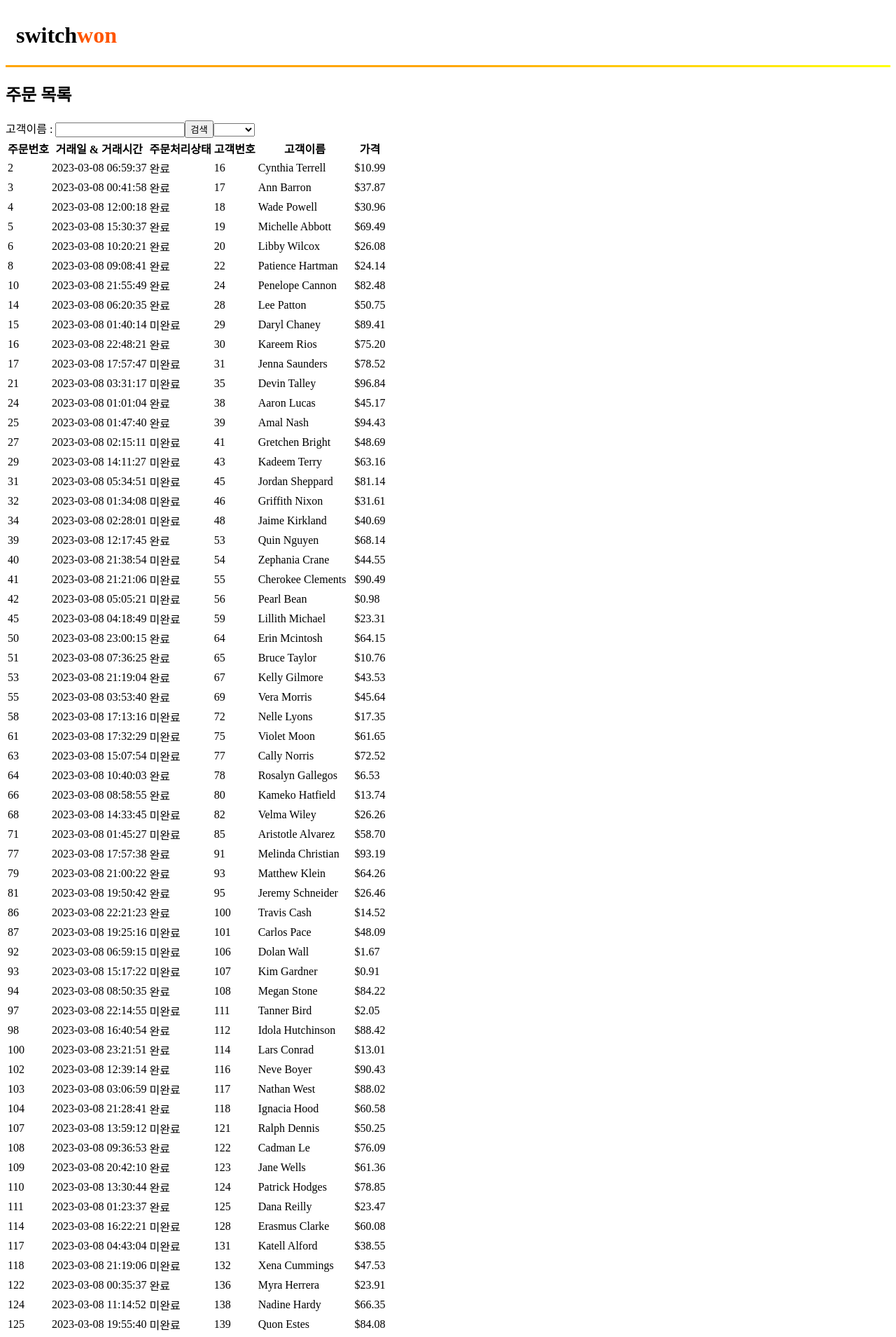
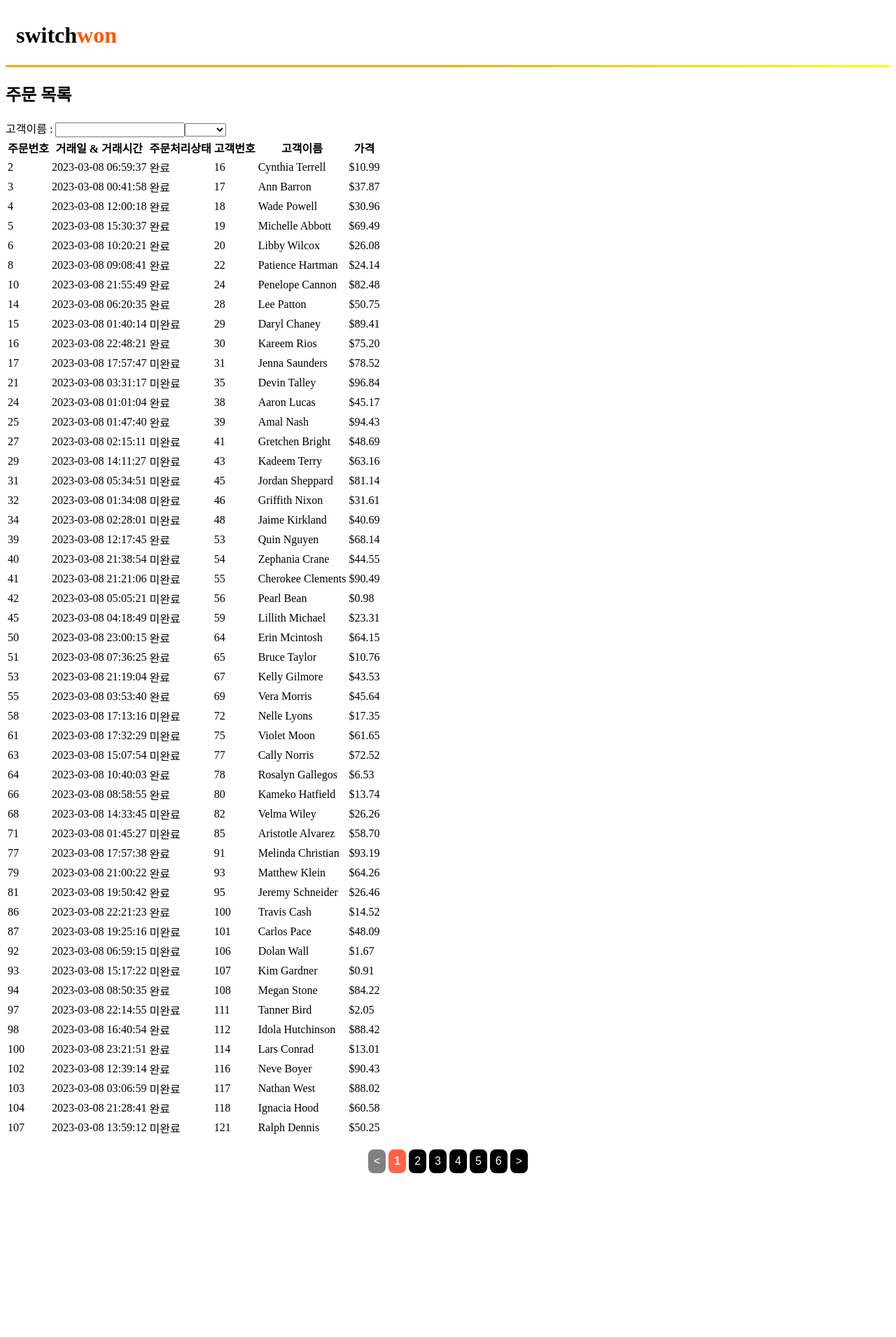
Before and after one commit to wanted-pre-7/pre-onboarding-9th-4-7, a React (Vite) app: page /orderlist in a window 1280 px wide. Shown: the top 1910 px of the page at 70% size. After the commit the page ends 1692 px from the top, so only its background shows below. Built offline with nearby package versions, Linux system fonts and the light colour scheme.

Commit message:
feat[#3]: 페이지네이션 기능 구현

```diff
--- a/src/api/axios.ts
+++ b/src/api/axios.ts
@@ -1,18 +1,21 @@
 import type { QueryFunctionContext } from "@tanstack/react-query";
 import type { AxiosResponse } from "axios";
-import type { dataResponse } from "../types";
+import type { IDataResponse, IResponse } from "../types";
+import { getEndNumber, getStartNumber } from "../utils/pageUtil";
 import axiosInstance from "./instance";
 
 export const getData = async ({
   queryKey,
-}: QueryFunctionContext): Promise<dataResponse[]> => {
-  const [_, status, customer_name] = queryKey;
+}: QueryFunctionContext): Promise<IResponse> => {
+  const [_, status, customer_name, page] = queryKey;
 
   const today = "2023-03-08";
 
-  const { data }: AxiosResponse<dataResponse[]> = await axiosInstance.get("");
+  const { data }: AxiosResponse<IDataResponse[]> = await axiosInstance.get("");
 
-  return data.filter((item) => {
+  const startPageNumber = getStartNumber(typeof page === "string" ? page : "1");
+
+  const filterData = data.filter((item) => {
     return (
       item.transaction_time.split(" ")[0] === today &&
       (status ? item.status + "" == status : true) &&
@@ -21,4 +24,9 @@ export const getData = async ({
         : true)
     );
   });
+
+  return {
+    data: filterData.slice(startPageNumber, getEndNumber(startPageNumber)),
+    total: filterData.length,
+  };
 };
--- a/src/components/orderlist/OrderFilters.tsx
+++ b/src/components/orderlist/OrderFilters.tsx
@@ -1,27 +1,32 @@
-import { useRef } from "react";
-
 const OrderFilters = ({
+  status,
+  customer_name,
   updateStatus,
   updateCustomerName,
 }: {
+  status: string | null;
+  customer_name: string | null;
   updateStatus: (value: string) => void;
   updateCustomerName: (value: string) => void;
 }) => {
-  const custonmerNameRef = useRef<HTMLInputElement>(null);
-
   const handleChangeSelect = (e: React.ChangeEvent<HTMLSelectElement>) => {
     updateStatus(e.target.value);
   };
-  const handleClickButton = () => {
-    updateCustomerName(
-      custonmerNameRef.current?.value ? custonmerNameRef.current?.value : "",
-    );
+  const handleChangeInput = (e: React.ChangeEvent<HTMLInputElement>) => {
+    updateCustomerName(e.target.value);
   };
   return (
     <div>
-      고객이름 : <input ref={custonmerNameRef} />
-      <button onClick={handleClickButton}>검색</button>
-      <select className="w150" onChange={handleChangeSelect}>
+      고객이름 :{" "}
+      <input
+        onChange={handleChangeInput}
+        defaultValue={customer_name ? customer_name : ""}
+      />
+      <select
+        className="w150"
+        onChange={handleChangeSelect}
+        value={status ? status : ""}
+      >
         <option value=""></option>
         <option value="true">완료</option>
         <option value="false">미완료</option>
--- a/src/components/orderlist/OrderTable.tsx
+++ b/src/components/orderlist/OrderTable.tsx
@@ -1,6 +1,6 @@
-import type { dataResponse } from "../../types";
+import type { IDataResponse } from "../../types";
 
-const OrderTable = ({ data }: { data: dataResponse[] }) => {
+const OrderTable = ({ data }: { data: IDataResponse[] }) => {
   return (
     <div>
       <table>
--- /dev/null
+++ b/src/components/orderlist/Pagination.tsx
@@ -0,0 +1,80 @@
+import styled from "styled-components";
+import { getNumPages } from "../../utils/pageUtil";
+
+const Pagination = ({
+  total,
+  page,
+  setPage,
+}: {
+  total: number;
+  page: string;
+  setPage: (value: string) => void;
+}) => {
+  const numPages = getNumPages(total);
+
+  return (
+    <>
+      <Nav>
+        <Button
+          onClick={() => setPage(String(Number(page) - 2))}
+          disabled={page === "1"}
+        >
+          &lt;
+        </Button>
+        {Array(numPages)
+          .fill(0)
+          .map((_, i) => (
+            <Button
+              key={i + 1}
+              onClick={() => setPage(i + "")}
+              aria-current={page == String(i + 1) ? "page" : undefined}
+            >
+              {i + 1}
+            </Button>
+          ))}
+        <Button onClick={() => setPage(page)} disabled={page == numPages + ""}>
+          &gt;
+        </Button>
+      </Nav>
+    </>
+  );
+};
+
+const Nav = styled.nav`
+  display: flex;
+  justify-content: center;
+  align-items: center;
+  gap: 4px;
+  margin: 16px;
+`;
+
+const Button = styled.button`
+  border: none;
+  border-radius: 8px;
+  padding: 8px;
+  margin: 0;
+  background: black;
+  color: white;
+  font-size: 1rem;
+
+  &:hover {
+    background: tomato;
+    cursor: pointer;
+    transform: translateY(-2px);
+  }
+
+  &[disabled] {
+    background: grey;
+    cursor: revert;
+    transform: revert;
+  }
+
+  &[aria-current] {
+    background: tomato;
+    font-weight: bold;
+    cursor: revert;
+    transform: revert;
+  }
+`;
+
+export default Pagination;
--- a/src/pages/OrderList.tsx
+++ b/src/pages/OrderList.tsx
@@ -3,20 +3,32 @@ import { useSearchParams } from "react-router-dom";
 import { getData } from "../api/axios";
 import OrderFilters from "../components/orderlist/OrderFilters";
 import OrderTable from "../components/orderlist/OrderTable";
+import Pagination from "../components/orderlist/Pagination";
+import { getPageNumber } from "../utils/pageUtil";
 
 const OrderList = () => {
   const [searchParams, setSearchParams] = useSearchParams();
 
   const status = searchParams.get("status");
   const customer_name = searchParams.get("customer_name");
+  const page = searchParams.get("page");
   const currentParams = new URLSearchParams(searchParams.toString());
 
-  const { data } = useQuery(["switchwon", status, customer_name], getData, {
-    refetchInterval: 5000,
-    initialData: [],
-  });
+  const { data } = useQuery(
+    ["switchwon", status, customer_name, page],
+    getData,
+    {
+      refetchOnWindowFocus: false,
+      refetchInterval: 5000,
+      initialData: {
+        data: [],
+        total: 0,
+      },
+    },
+  );
 
   const updateStatus = (value: string) => {
+    currentParams.set("page", "1");
     if (value) {
       currentParams.set("status", value);
     } else {
@@ -26,6 +38,7 @@ const OrderList = () => {
   };
 
   const updateCustomerName = (value: string) => {
+    currentParams.set("page", "1");
     if (value) {
       currentParams.set("customer_name", value);
     } else {
@@ -34,14 +47,29 @@ const OrderList = () => {
     setSearchParams(currentParams);
   };
 
+  const setPage = (value: string) => {
+    currentParams.set(
+      "page",
+      (isNaN(Number(value)) ? 1 : parseInt(value) + 1) + "",
+    );
+    setSearchParams(currentParams);
+  };
+
   return (
     <div>
       <h2>주문 목록</h2>
       <OrderFilters
+        status={status}
+        customer_name={customer_name}
         updateStatus={updateStatus}
         updateCustomerName={updateCustomerName}
       />
-      <OrderTable data={data} />
+      <OrderTable data={data.data} />
+      <Pagination
+        total={data.total}
+        page={getPageNumber(page)}
+        setPage={setPage}
+      />
     </div>
   );
 };
--- /dev/null
+++ b/src/utils/pageUtil.ts
@@ -0,0 +1,17 @@
+export const pageLimit = 50;
+
+export const getNumPages = (total: number) => {
+  return Math.ceil(total / pageLimit);
+};
+
+export const getPageNumber = (page: string | null): string => {
+  return page && !isNaN(Number(page)) ? page : "1";
+};
+
+export const getStartNumber = (page: string | null) => {
+  return (Number(getPageNumber(page)) - 1) * pageLimit;
+};
+
+export const getEndNumber = (start: number) => {
+  return start + pageLimit;
+};
```
Also changed, not shown: src/types/index.ts (+6 -1 lines).
